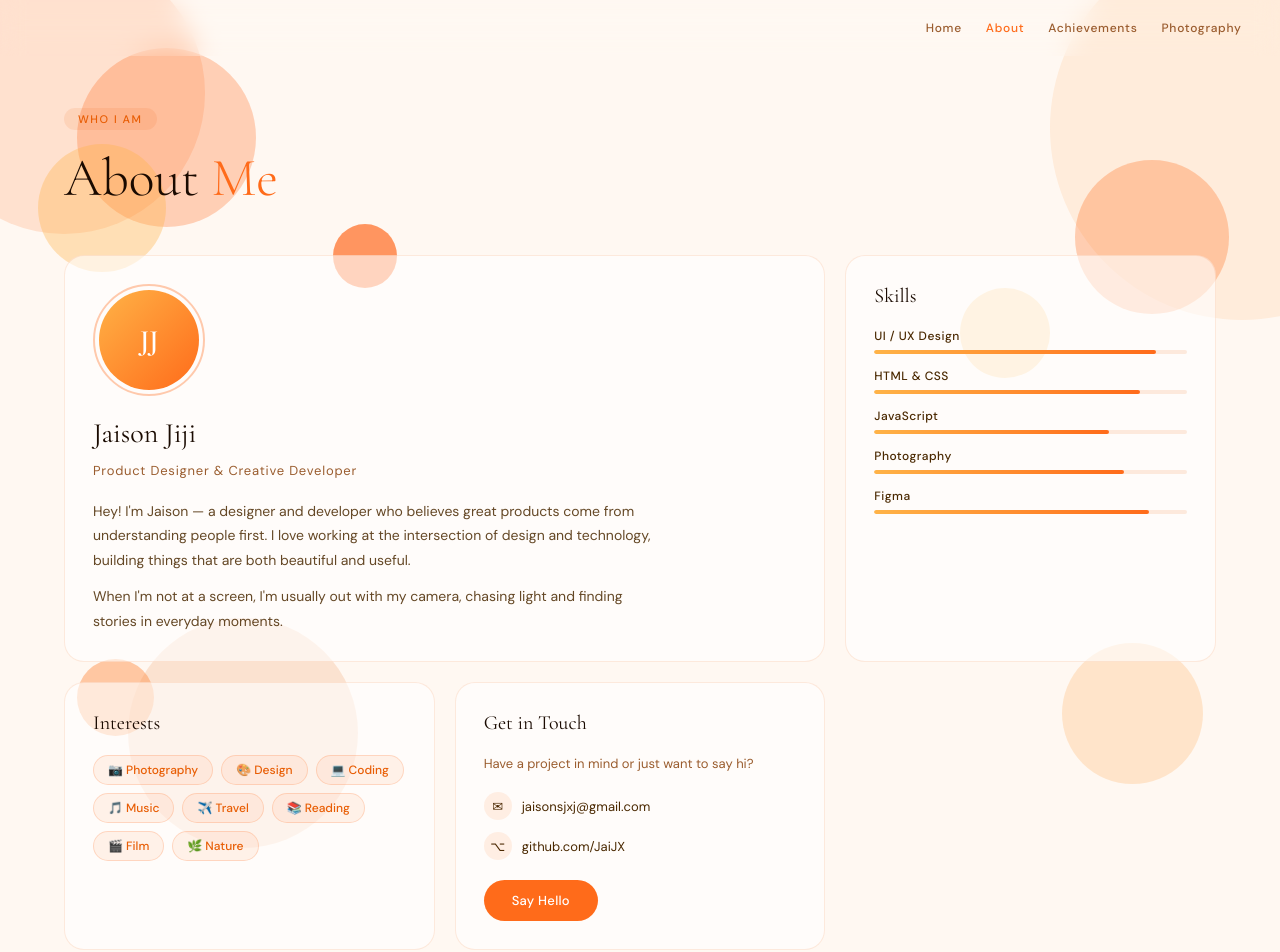
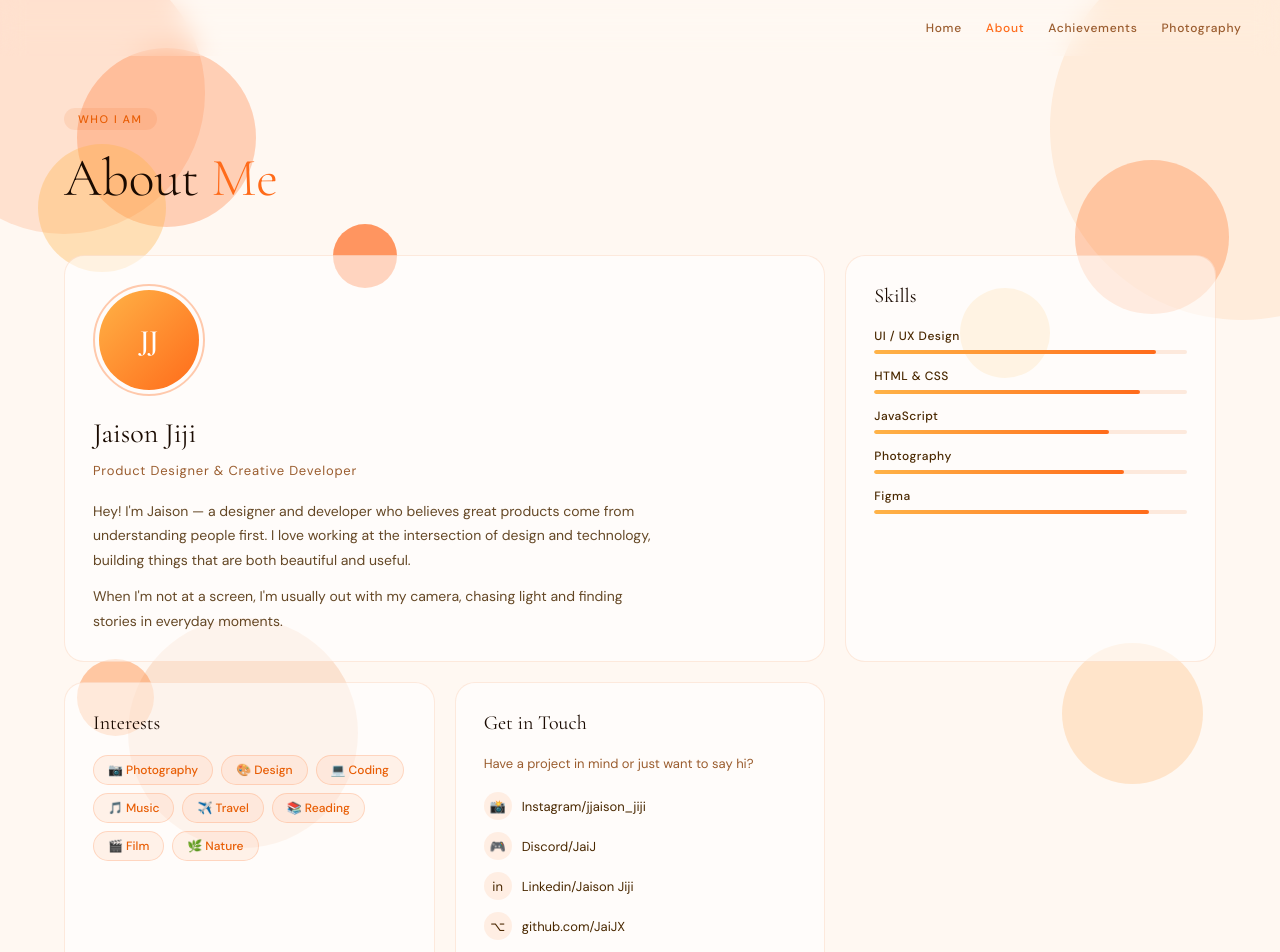
Before and after one commit to JaiJX/jaisonjx, a React (Vite) app: page /about in a window 1280 px wide. Shown: the top 952 px of the page. Built offline with nearby package versions, Linux system fonts and the light colour scheme; no server answers.

Commit message:
Added info and discord messgae and sentry

```diff
--- a/package.json
+++ b/package.json
@@ -10,6 +10,7 @@
     "lint": "tsc -b --noEmit"
   },
   "dependencies": {
+    "@sentry/react": "^10.53.1",
     "react": "^19.1.0",
     "react-dom": "^19.1.0",
     "react-router-dom": "^7.6.0"
--- a/src/main.tsx
+++ b/src/main.tsx
@@ -1,8 +1,14 @@
 import { StrictMode } from 'react'
 import { createRoot } from 'react-dom/client'
 import { BrowserRouter } from 'react-router-dom'
+import * as Sentry from '@sentry/react'
 import App from './App.tsx'
 import './index.css'
+
+Sentry.init({
+  dsn: 'https://7eb194015107ce18373a9870e6da0cf6@o4511408889724928.ingest.us.sentry.io/4511448895127552',
+  sendDefaultPii: true,
+})
 
 createRoot(document.getElementById('root')!).render(
   <StrictMode>
--- a/src/pages/About.tsx
+++ b/src/pages/About.tsx
@@ -79,9 +79,17 @@ export default function About() {
             <h3 className="card-title">Get in Touch</h3>
             <p className="contact-sub">Have a project in mind or just want to say hi?</p>
             <div className="contact-links">
-              <a href="mailto:jaisonsjxj@gmail.com" className="contact-row">
-                <span className="contact-icon">✉</span>
-                <span>jaisonsjxj@gmail.com</span>
+              <a href="https://www.instagram.com/jjaison_jiji/" className="contact-row">
+                <span className="contact-icon">📸</span>
+                <span>Instagram/jjaison_jiji</span>
+              </a>
+              <a className="contact-row">
+                <span className="contact-icon">🎮</span>
+                <span>Discord/JaiJ</span>
+              </a>
+              <a href="https://linkedin.com/in/jaison-jiji-48b5a838b" className="contact-row">
+                <span className="contact-icon">in</span>
+                <span>Linkedin/Jaison Jiji</span>
               </a>
               <a
                 href="https://github.com/JaiJX"
--- a/src/pages/Achievements.tsx
+++ b/src/pages/Achievements.tsx
@@ -2,11 +2,8 @@ import Background from '../components/Background.tsx'
 import Nav from '../components/Nav.tsx'
 
 const timeline = [
-  { year: '2024', title: 'Add your achievement here', desc: 'Describe what you accomplished and why it matters to you.', tag: 'Design' },
-  { year: '2024', title: 'Add your achievement here', desc: 'Describe what you accomplished and why it matters to you.', tag: 'Development' },
-  { year: '2023', title: 'Add your achievement here', desc: 'Describe what you accomplished and why it matters to you.', tag: 'Photography' },
-  { year: '2023', title: 'Add your achievement here', desc: 'Describe what you accomplished and why it matters to you.', tag: 'Education' },
-  { year: '2022', title: 'Add your achievement here', desc: 'Describe what you accomplished and why it matters to you.', tag: 'Award' },
+  { year: '2026', title: 'Lighting Designer', desc: 'Achieved MA university Completion certification', tag: 'Lighting' },
+  { year: '2025', title: 'Python 3 Course', desc: 'Completed the Python 3 course through Codecademy', tag: 'Development' },
 ]
 
 const awards = [
@@ -60,7 +57,7 @@ export default function Achievements() {
                   <div className="edu-icon">📜</div>
                   <div>
                     <div className="edu-degree">Certification Name</div>
-                    <div className="edu-school">Issuer · Year</div>
+                    <div className="edu-school">NA</div>
                   </div>
                 </div>
               </div>
```
Also changed, not shown: src/App.tsx (line endings or trailing spaces), 2 other files (tests, documents, lock files or other folders).
